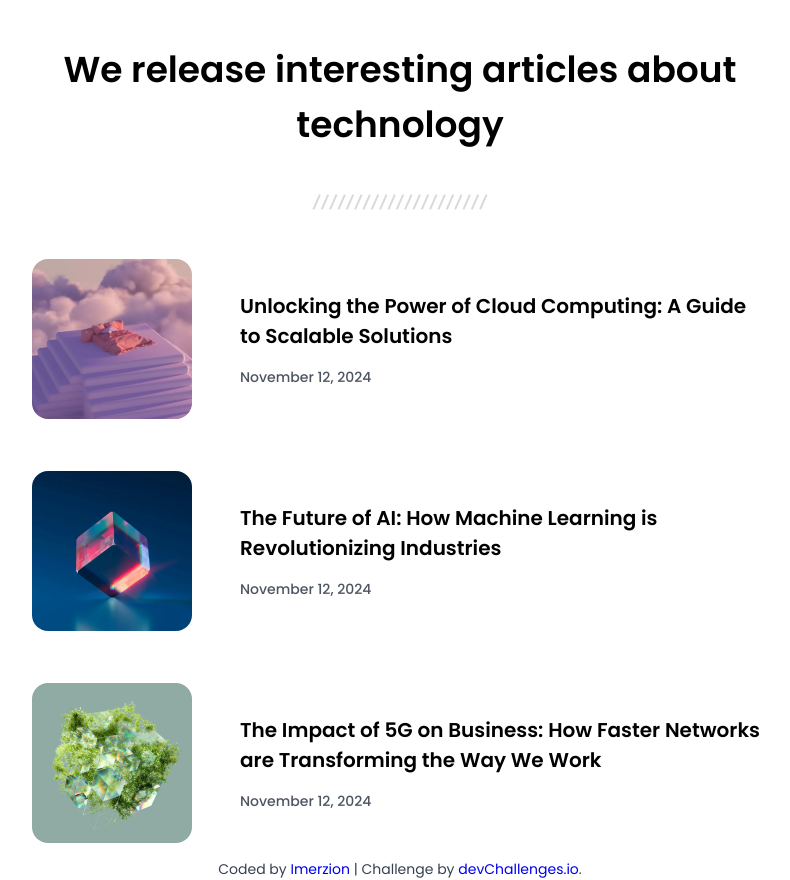
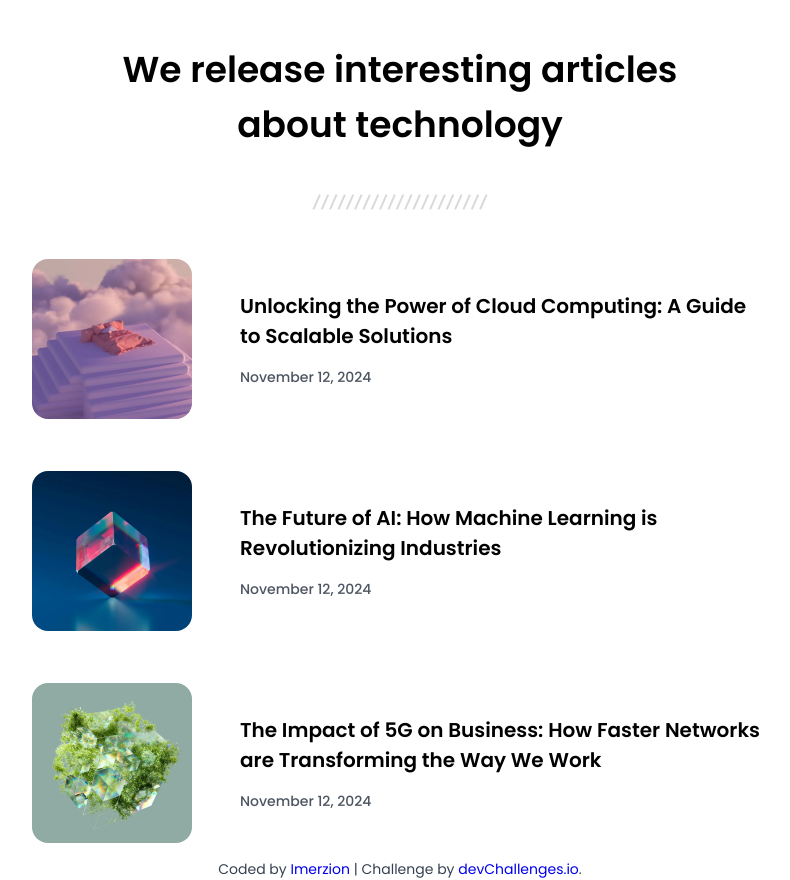
Before and after one commit to Imerzion/simple-article-listings, a plain HTML site: page index.html in a window 1280 px wide. Shown: the whole page, without its empty margins (240-1030 px from the left). Drawn offline with Linux system fonts and the light colour scheme.

Commit message:
Adjusted title width

```diff
--- a/style.css
+++ b/style.css
@@ -18,6 +18,8 @@ body {
 }
 
 #main--title {
+  max-width: 650px;
+  margin: auto;
   font-size: 2.25rem;
   font-weight: 600;
 }
```
